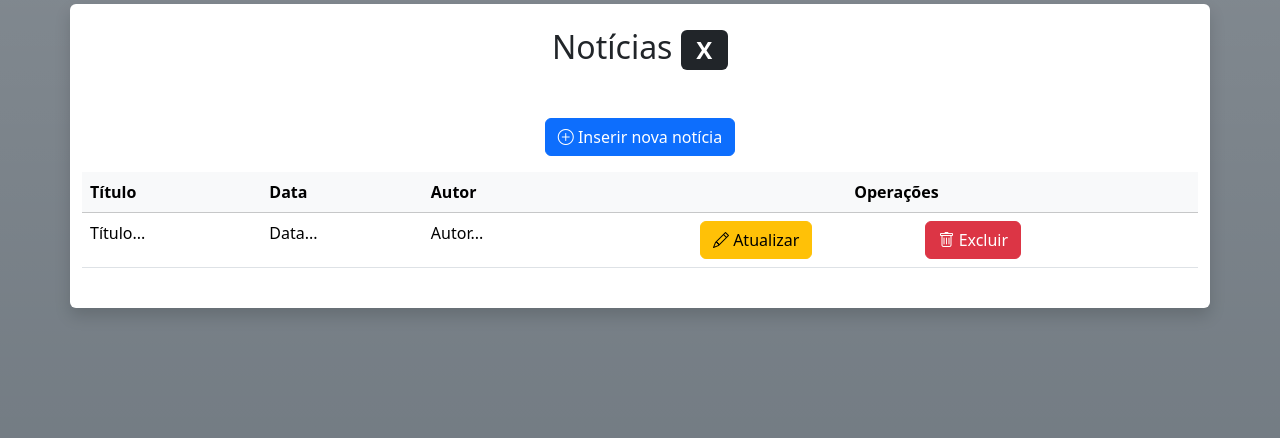
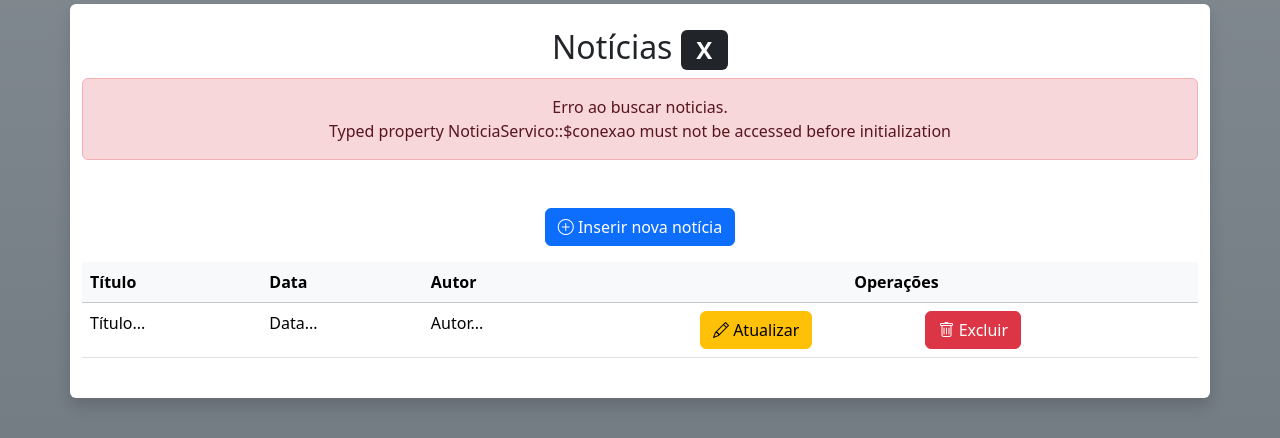
Before and after one commit to AndreVictordmr/microblog-andre, a PHP site: page /admin/noticias.php in a window 1280 px wide. Shown: the part 73-511 px from the top of the page. Run offline with PHP 8.4, Linux system fonts and the light colour scheme; the visitor is signed in with stand-in values (Sample User, id 1).

Commit message:
Iniciado a pagina de noticia

```diff
--- a/admin/noticias.php
+++ b/admin/noticias.php
@@ -2,8 +2,19 @@
 require_once "../src/Database/Conecta.php";
 require_once "../src/Helpers/Utils.php";
 require_once "../src/Services/AutenticacaoServico.php";
+require_once "../src/Services/NoticiaServico.php";
 
 AutenticacaoServico::exigirLogin();
+$erro = null;
+$noticias=[];
+$noticiaServico = new NoticiaServico();
+
+try {
+	$noticias = $noticiaServico->buscar();
+} catch (\Throwable $e) {
+	$erro="Erro ao buscar noticias. <br>".$e->getMessage();
+}
+
 require_once "../includes/cabecalho-admin.php";
 
 ?>
@@ -13,7 +24,9 @@ require_once "../includes/cabecalho-admin.php";
 	<article class="col-12 bg-white rounded shadow my-1 py-4">
 
 		<h2 class="text-center">Notícias <span class="badge bg-dark">X</span></h2>
-
+		<?php if($erro){ ?>
+			<p class="alert alert-danger text-center"><?=$erro?></p>
+		<?php } ?>
 		<p class="text-center mt-5">
 			<a class="btn btn-primary" href="noticia-insere.php">
 			<i class="bi bi-plus-circle"></i>
--- /dev/null
+++ b/src/Services/NoticiaServico.php
@@ -0,0 +1,16 @@
+<?php
+
+class NoticiaServico{
+    private PDO $conexao;
+
+    public function __construct()
+    {
+        $conexao = Conecta::getConexao();
+    }
+
+    public function buscar():array{
+        $sql = "SELECT * from noticia ORDER BY DATA DESC.";
+        $pega = $this->conexao->query($sql);
+        return $pega->fetchAll();
+    }
+}
```
